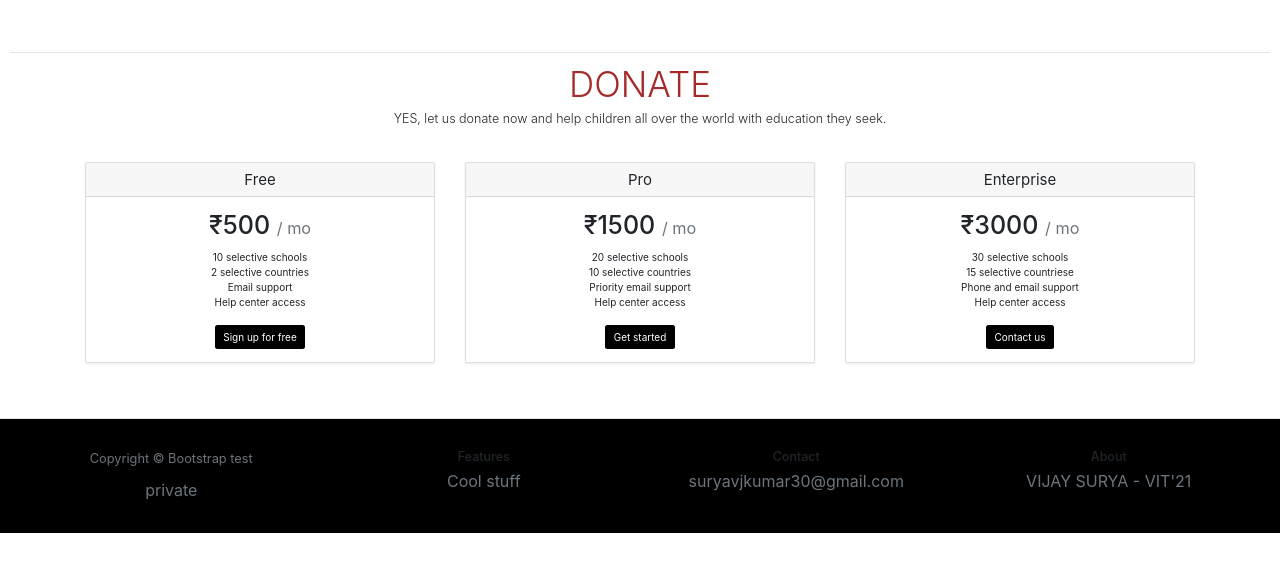
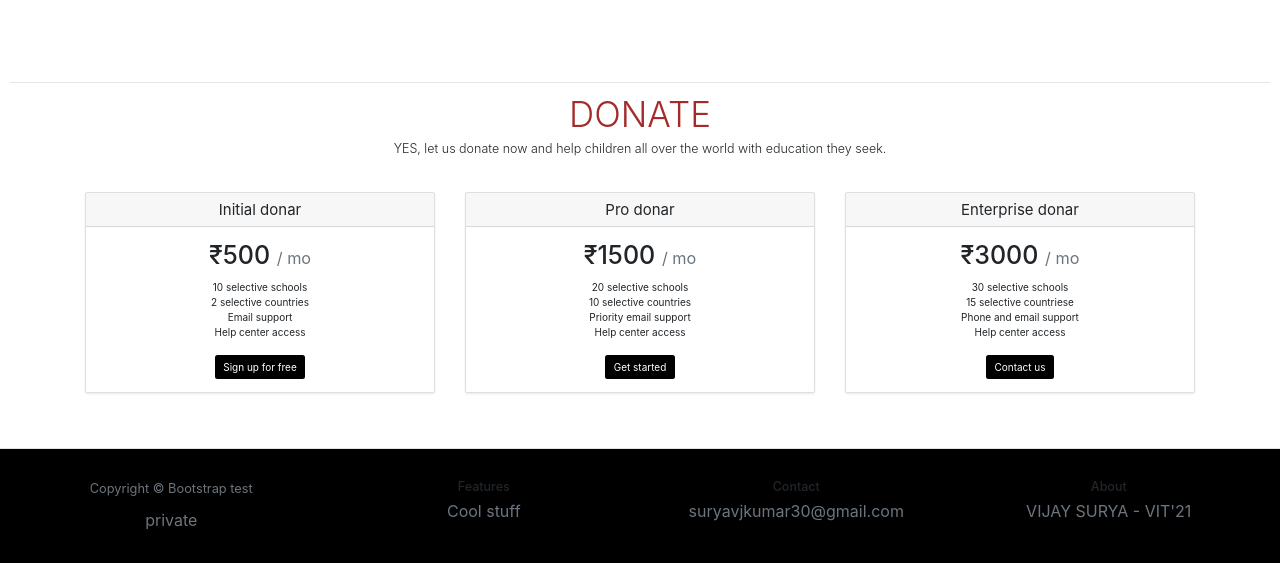
Before and after one commit to suryavjkumar/Bluehatt, a plain HTML site: page index.html in a window 1280 px wide. Shown: the part 2181-2744 px from the top of the page. Before the commit the page ends 2714 px from the top, so only its background shows below. Drawn offline with nearby package versions, Linux system fonts and the light colour scheme; a script that the page names is missing; files whose address does not match are found by name.

Commit message:
Update index.html

```diff
--- a/index.html
+++ b/index.html
@@ -218,13 +218,11 @@
 
 </body>
 
-
-
-<br><br>
 <section>
 
     <div class="container text-center">
         <hr>
+        <br><br>
         <h1 style="color: brown;" id="prog"> A GLOBAL PROBLEM</h1>
         <h1  style="color: gray;">All parents are motivated to give their children the best education,
 
@@ -235,6 +233,7 @@
          Experts agree on a cost-effective yet overlooked approach to address this cycle of illiteracy:
 
          empower parents to promote early childhood development at home.</h1>
+         <br><br>
 </section>
 <!-- <section>
     <div class="container text-center">
@@ -341,7 +340,7 @@
           <div class="card-deck mb-3 text-center">
             <div class="card mb-4 shadow-sm">
               <div class="card-header">
-                <h4 class="my-0 font-weight-normal">Free</h4>
+                <h4 class="my-0 font-weight-normal">Initial donar</h4>
               </div>
               <div class="card-body">
                 <h1 class="card-title pricing-card-title">₹500 <small class="text-muted">/ mo</small></h1>
@@ -356,7 +355,7 @@
             </div>
             <div class="card mb-4 shadow-sm">
               <div class="card-header">
-                <h4 class="my-0 font-weight-normal">Pro</h4>
+                <h4 class="my-0 font-weight-normal">Pro donar</h4>
               </div>
               <div class="card-body">
                 <h1 class="card-title pricing-card-title">₹1500 <small class="text-muted">/ mo</small></h1>
@@ -371,7 +370,7 @@
             </div>
             <div class="card mb-4 shadow-sm">
               <div class="card-header">
-                <h4 class="my-0 font-weight-normal">Enterprise</h4>
+                <h4 class="my-0 font-weight-normal">Enterprise donar</h4>
               </div>
               <div class="card-body">
                 <h1 class="card-title pricing-card-title">₹3000 <small class="text-muted">/ mo</small></h1>
```
